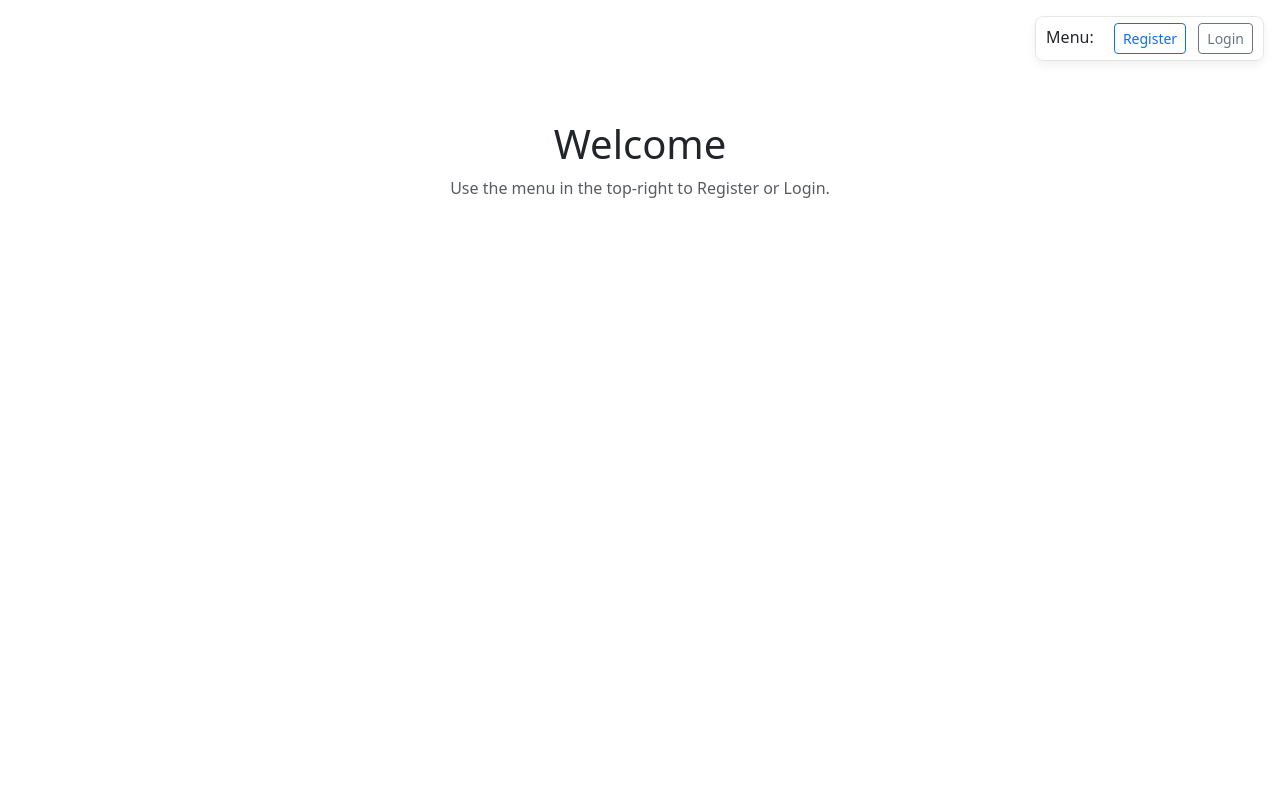
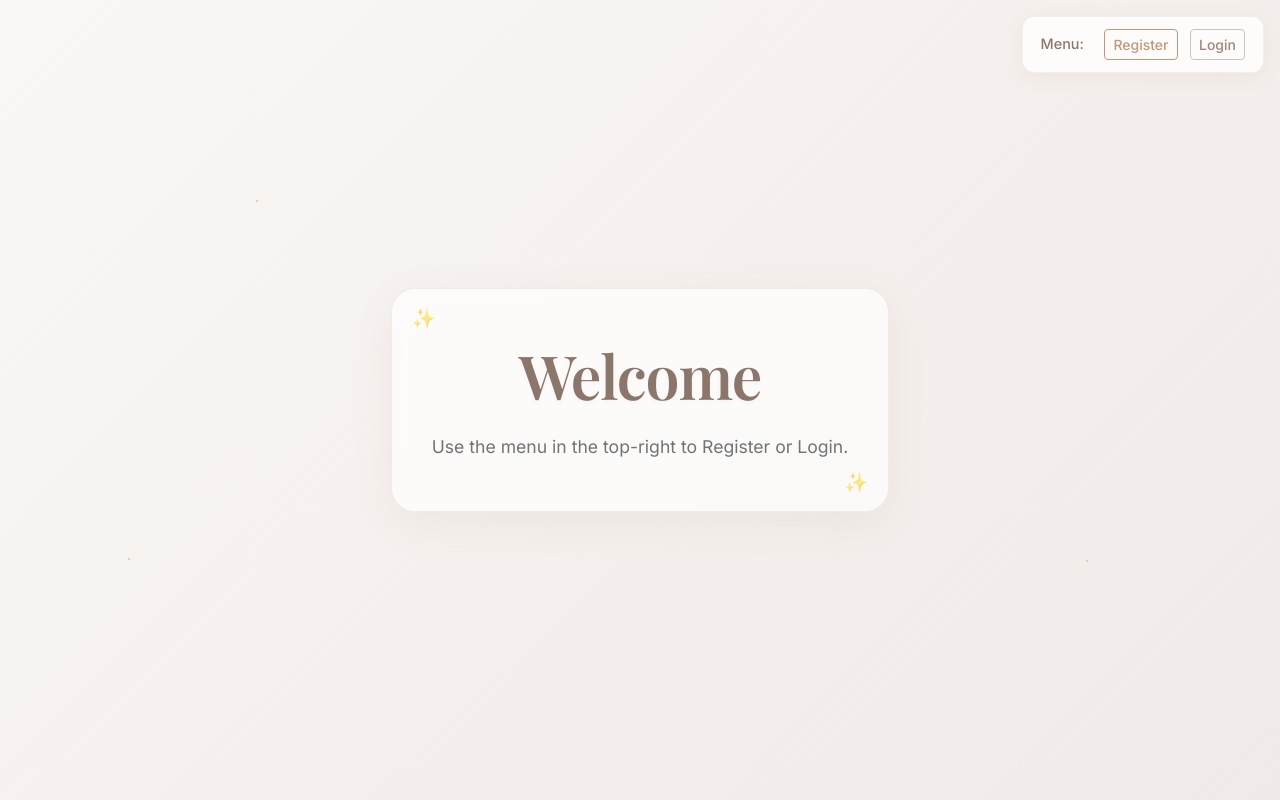
Before and after one commit to Nanaafiaasante/Authenticate-Activity-1, a PHP site: page / in a window 1280 px wide. Run offline with PHP 8.4, Linux system fonts and the light colour scheme.

Commit message:
Index php edits

```diff
--- a/index.php
+++ b/index.php
@@ -5,22 +5,207 @@
 	<meta name="viewport" content="width=device-width, initial-scale=1">
 	<title>Home</title>
 	<link href="https://cdn.jsdelivr.net/npm/bootstrap@5.3.0/dist/css/bootstrap.min.css" rel="stylesheet">
+	<link href="https://fonts.googleapis.com/css2?family=Playfair+Display:wght@400;500;600;700&family=Inter:wght@300;400;500;600&display=swap" rel="stylesheet">
 	<style>
+		/* Clean background with subtle nude/pink tones */
+		body {
+			background: linear-gradient(135deg, #faf7f5 0%, #f5f0ed 50%, #f0ebe8 100%);
+			min-height: 100vh;
+			font-family: 'Inter', -apple-system, BlinkMacSystemFont, sans-serif;
+			color: #6b5b5b;
+		}
+
+		/* Refined menu tray */
 		.menu-tray {
 			position: fixed;
 			top: 16px;
 			right: 16px;
-			background: rgba(255,255,255,0.95);
-			border: 1px solid #e6e6e6;
-			border-radius: 8px;
-			padding: 6px 10px;
-			box-shadow: 0 4px 10px rgba(0,0,0,0.06);
+			background: rgba(255, 253, 252, 0.9);
+			border: 1px solid rgba(234, 224, 218, 0.5);
+			border-radius: 12px;
+			padding: 12px 18px;
+			box-shadow: 0 4px 20px rgba(139, 118, 108, 0.08);
 			z-index: 1000;
+			backdrop-filter: blur(8px);
 		}
-		.menu-tray a { margin-left: 8px; }
+
+		.menu-tray span {
+			color: #8b766c;
+			font-weight: 500;
+			font-size: 0.9rem;
+		}
+
+		.menu-tray a {
+			margin-left: 8px;
+			font-weight: 500;
+			font-size: 0.875rem;
+		}
+
+		/* Custom button styling */
+		.btn-outline-primary {
+			color: #c4967c;
+			border-color: #c4967c;
+			background: transparent;
+		}
+
+		.btn-outline-primary:hover {
+			background-color: #c4967c;
+			border-color: #c4967c;
+			color: white;
+		}
+
+		.btn-outline-secondary {
+			color: #a0857a;
+			border-color: #d4c0b8;
+			background: transparent;
+		}
+
+		.btn-outline-secondary:hover {
+			background-color: #a0857a;
+			border-color: #a0857a;
+			color: white;
+		}
+
+		/* Decorative corner elements for the box */
+		.welcome-section::before {
+			content: '✨';
+			position: absolute;
+			top: 15px;
+			left: 20px;
+			font-size: 1.2rem;
+			opacity: 0.6;
+		}
+
+		.welcome-section::after {
+			content: '✨';
+			position: absolute;
+			bottom: 15px;
+			right: 20px;
+			font-size: 1.2rem;
+			opacity: 0.6;
+		}
+
+		/* Main container */
+		.container {
+			padding-top: 120px;
+			display: flex;
+			justify-content: center;
+			align-items: center;
+			min-height: calc(100vh - 120px);
+		}
+
+		/* Cute welcome box */
+		.welcome-section {
+			text-align: center;
+			max-width: 500px;
+			padding: 50px 40px;
+			position: relative;
+			background: rgba(255, 255, 255, 0.7);
+			border-radius: 24px;
+			box-shadow: 0 10px 40px rgba(139, 118, 108, 0.08);
+			border: 1px solid rgba(234, 224, 218, 0.6);
+			backdrop-filter: blur(10px);
+		}
+
+		.welcome-section h1 {
+			font-family: 'Playfair Display', serif;
+			font-size: 3.8rem;
+			font-weight: 600;
+			color: #8b766c;
+			margin-bottom: 20px;
+			letter-spacing: -0.02em;
+			text-shadow: 0 2px 4px rgba(139, 118, 108, 0.05);
+		}
+
+		.welcome-section p {
+			font-family: 'Inter', sans-serif;
+			font-size: 1.1rem;
+			color: #a0857a;
+			font-weight: 400;
+			line-height: 1.7;
+			margin-bottom: 0;
+			opacity: 0.85;
+		}
+
+		/* Subtle accent elements */
+		.accent-dot {
+			position: absolute;
+			width: 2px;
+			height: 2px;
+			background-color: #d4c0b8;
+			border-radius: 50%;
+		}
+
+		.accent-dot:nth-child(1) {
+			top: 25%;
+			left: 20%;
+		}
+
+		.accent-dot:nth-child(2) {
+			top: 70%;
+			right: 15%;
+		}
+
+		.accent-dot:nth-child(3) {
+			bottom: 30%;
+			left: 10%;
+		}
+
+		/* Responsive design */
+		@media (max-width: 768px) {
+			.menu-tray {
+				top: 12px;
+				right: 12px;
+				padding: 10px 14px;
+			}
+
+			.menu-tray span {
+				font-size: 0.85rem;
+			}
+
+			.welcome-section {
+				max-width: 400px;
+				padding: 40px 30px;
+				margin: 0 20px;
+			}
+
+			.welcome-section h1 {
+				font-size: 3.2rem;
+			}
+
+			.welcome-section p {
+				font-size: 1.05rem;
+			}
+		}
+
+		@media (max-width: 480px) {
+			.menu-tray span {
+				display: none;
+			}
+
+			.welcome-section {
+				padding: 35px 25px;
+				margin: 0 15px;
+				border-radius: 20px;
+			}
+
+			.welcome-section h1 {
+				font-size: 2.8rem;
+			}
+
+			.welcome-section::before,
+			.welcome-section::after {
+				font-size: 1rem;
+			}
+		}
 	</style>
 </head>
 <body>
+
+	<!-- Subtle accent dots -->
+	<div class="accent-dot"></div>
+	<div class="accent-dot"></div>
+	<div class="accent-dot"></div>
 
 	<div class="menu-tray">
 		<span class="me-2">Menu:</span>
@@ -29,7 +214,7 @@
 	</div>
 
 	<div class="container" style="padding-top:120px;">
-		<div class="text-center">
+		<div class="welcome-section">
 			<h1>Welcome</h1>
 			<p class="text-muted">Use the menu in the top-right to Register or Login.</p>
 		</div>
--- a/settings/db_cred.php
+++ b/settings/db_cred.php
@@ -17,7 +17,7 @@ if (!defined("USERNAME")) {
 }
 
 if (!defined("PASSWD")) {
-    define("PASSWD", "root");
+    define("PASSWD", "");
 }
 
 if (!defined("DATABASE")) {
```
